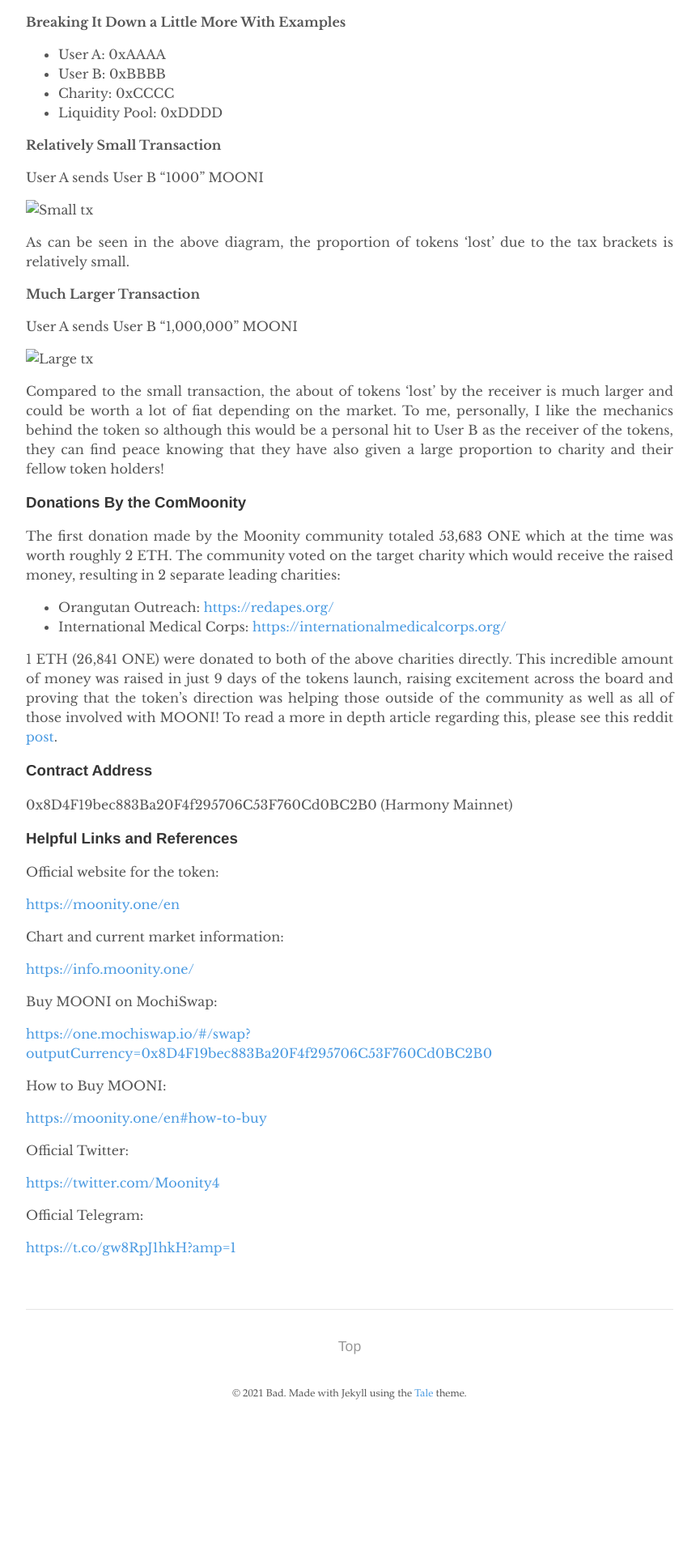
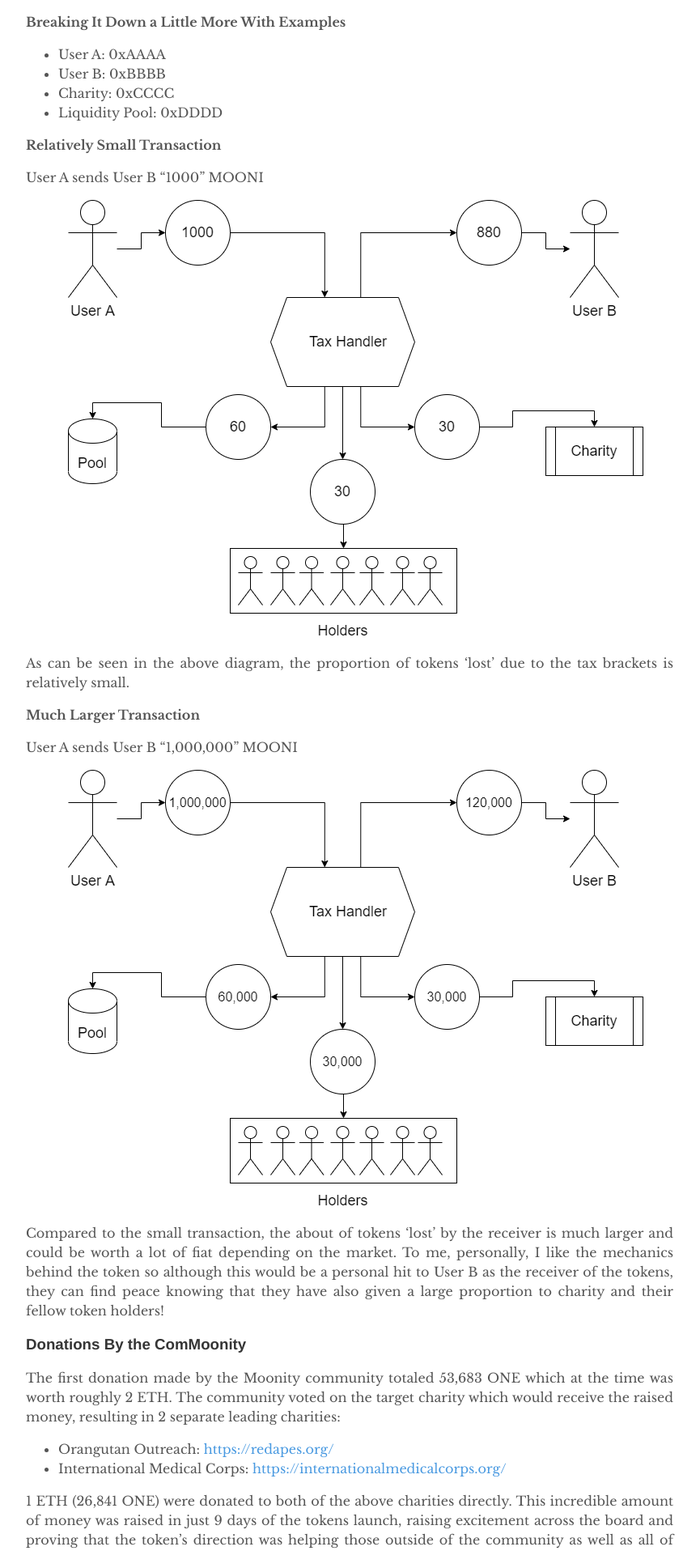
Before and after one commit to BadAtBlockchain/badatblockchain.github.io, a Jekyll site: the page built from _pages/token_pages/moonity.md, in a window 1280 px wide. Shown: the part 1238-3154 px from the top of the page at 81% size, without its empty margins (208-1073 px from the left). Built offline with Jekyll 4.4.1, drawn with Linux system fonts in a browser that asks for light colours; before the commit the page ends 3003 px from its top, so only the background shows below that.

Commit message:
fixing images

```diff
--- a/_pages/token_pages/moonity.md
+++ b/_pages/token_pages/moonity.md
@@ -35,7 +35,7 @@ I don't want to go to deep into any numbers, however for clarity I want to give
 
 User A sends User B "1000" MOONI
 
-![Small tx](/assets/images/_token_pages/moonity/1_moonity_tx_example.png)
+![Small tx](/assets/images/token_pages/moonity/1_moonity_tx_example.png)
 
 As can be seen in the above diagram, the proportion of tokens 'lost' due to the tax brackets is relatively small.
 
@@ -43,7 +43,7 @@ As can be seen in the above diagram, the proportion of tokens 'lost' due to the
 
 User A sends User B "1,000,000" MOONI
 
-![Large tx](/assets/images/_token_pages/moonity/2_moonity_tx_example.png)
+![Large tx](/assets/images/token_pages/moonity/2_moonity_tx_example.png)
 
 Compared to the small transaction, the about of tokens 'lost' by the receiver is much larger and could be worth a lot of fiat depending on the market. To me, personally, I like the mechanics behind the token so although this would be a personal hit to User B as the receiver of the tokens, they can find peace knowing that they have also given a large proportion to charity and their fellow token holders!
 
```
Also changed, not shown: assets/images/token_pages/moonity/1_moonity_tx_example.png (renamed from assets/images/_token_pages/moonity/1_moonity_tx_example.png), assets/images/token_pages/moonity/2_moonity_tx_example.png (renamed from assets/images/_token_pages/moonity/2_moonity_tx_example.png).
